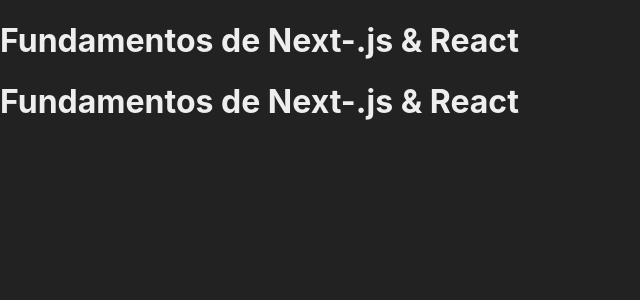
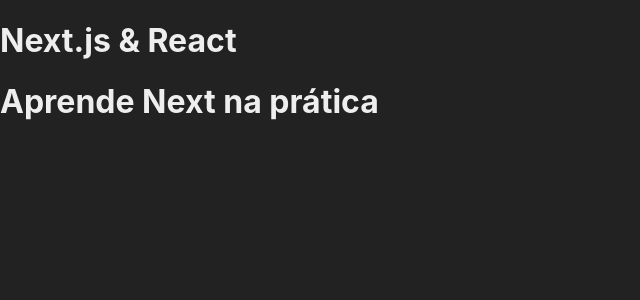
Before and after one commit to thiagobarso/udemy-curso-react-coder, a Next.js app in the folder aulao_nextjs/fundamentos/: page /exemplo in a window 1280 px wide. Shown: the top 300 px of the page, without its empty margins (0-640 px from the left). Built offline with nearby package versions, Linux system fonts and the light colour scheme.

Commit message:
91. Propriedades de Componentes

```diff
--- a/aulao_nextjs/fundamentos/src/components/Cabecalho.jsx
+++ b/aulao_nextjs/fundamentos/src/components/Cabecalho.jsx
@@ -1,7 +1,8 @@
-export default function Cabecalho() {
+export default function Cabecalho(props) {
+    //props é somente leitura
     return (
         <header>
-            <h1>Fundamentos de Next-.js & React</h1>
+            <h1>{props.titulo}</h1>
         </header>
     )
 }
--- a/aulao_nextjs/fundamentos/src/pages/exemplo.jsx
+++ b/aulao_nextjs/fundamentos/src/pages/exemplo.jsx
@@ -3,8 +3,8 @@ import Cabecalho from "../components/Cabecalho"
 export default function Exemplo (){
     return (
         <>
-            <Cabecalho />
-            <Cabecalho />
+            <Cabecalho titulo="Next.js & React" />
+            <Cabecalho titulo="Aprende Next na prática"/>
         </>
     )
 }
```
